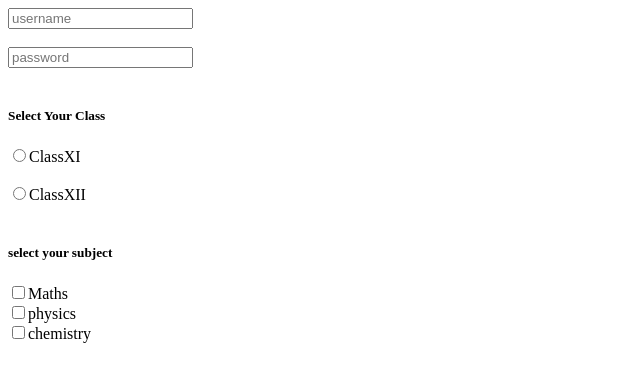
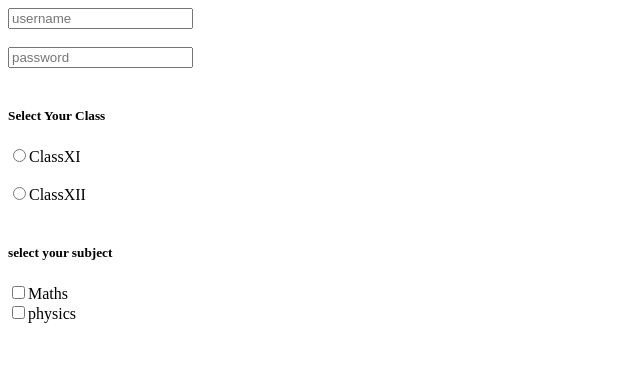
Before and after one commit to mohd-nadeem19/html, a plain HTML site: page index.html in a window 1280 px wide. Shown: the full height of the page, 0-640 px from the left. Drawn offline with Linux system fonts and the light colour scheme.

Commit message:
chemistry-label-removed

```diff
--- a/index.html
+++ b/index.html
@@ -100,9 +100,6 @@
                 <input type="checkbox" value="phy" name="sub" id="102">physics
             </label>
             <br>
-            <label for="che">
-                <input type="checkbox" value="che" name="sub" id="101">chemistry
-            </label>
 
 
         </form>
```
